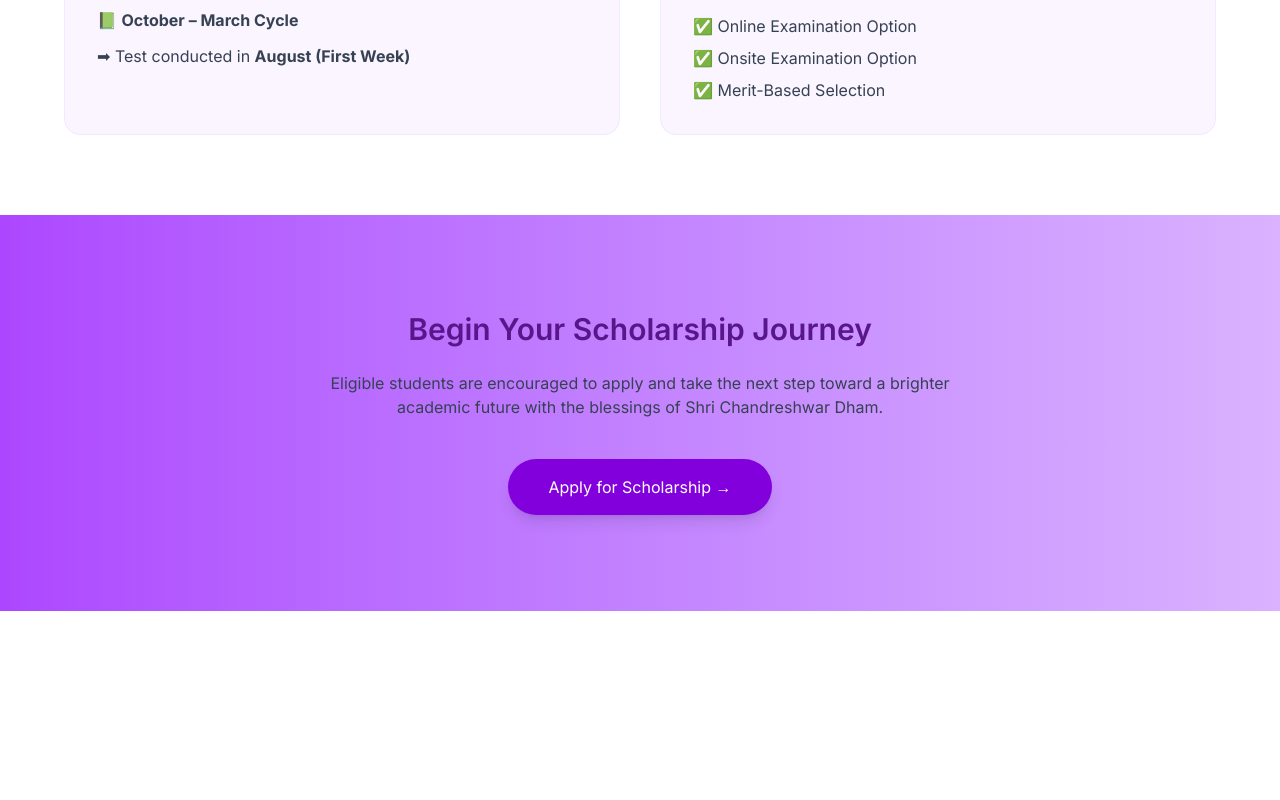
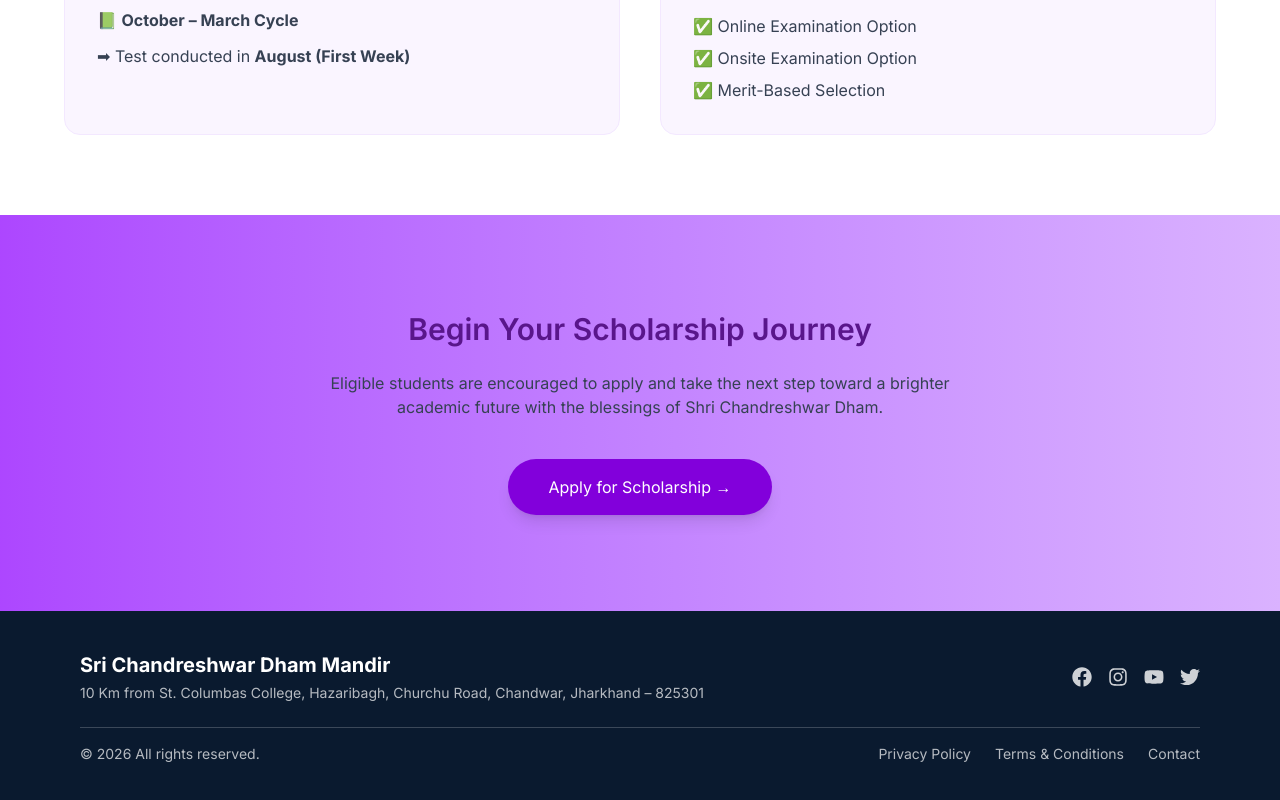
Before and after one commit to PathakAnshika/ShivTempleWebsite, a Next.js app: page /scholarship in a window 1280 px wide. Shown: the part 1590-2390 px from the top of the page. Before the commit the page ends 2201 px from the top, so only its background shows below. Built offline with nearby package versions, Linux system fonts and the light colour scheme.

Commit message:
Upgrade Next.js to fix security vulnerability

```diff
--- a/app/scholarship/page.jsx
+++ b/app/scholarship/page.jsx
@@ -2,7 +2,12 @@
 
 import { motion } from "framer-motion";
 import { useRouter } from "next/navigation";
-
+import {
+  FaFacebook,
+  FaInstagram,
+  FaYoutube,
+  FaTwitter,
+} from "react-icons/fa";
 export default function ScholarshipPage() {
   const router = useRouter();
 
@@ -233,6 +238,65 @@ export default function ScholarshipPage() {
   Apply for Scholarship →
 </motion.button>
  </section>
+ {/* FOOTER */}
+    <footer className="bg-[#0A1A2F] py-10 text-white">
+      <div className="max-w-6xl mx-auto px-4">
+
+        <div className="flex flex-col md:flex-row items-center justify-between gap-5">
+
+          <div>
+            <h3 className="text-xl font-bold text-center md:text-left">
+              Sri Chandreshwar Dham Mandir
+            </h3>
+
+            <p className="text-white/70 text-sm mt-1 text-center md:text-left">
+              10 Km from St. Columbas College, Hazaribagh,
+              Churchu Road, Chandwar, Jharkhand – 825301
+            </p>
+          </div>
+
+          <div className="flex gap-4 text-white/80">
+            {[FaFacebook, FaInstagram, FaYoutube, FaTwitter].map(
+              (Icon, i) => (
+                <a
+                  key={i}
+                  href="#"
+                  className="hover:text-white transition"
+                >
+                  <Icon className="text-xl" />
+                </a>
+              )
+            )}
+          </div>
+
+        </div>
+
+        <div className="border-t border-white/20 mt-6 mb-4"></div>
+
+        <div className="flex flex-col md:flex-row justify-between text-sm text-white/70 gap-3">
+
+          <p>
+            © {new Date().getFullYear()} All rights reserved.
+          </p>
+
+          <div className="flex gap-6 flex-wrap">
+            <a href="#" className="hover:text-white transition">
+              Privacy Policy
+            </a>
+
+            <a href="#" className="hover:text-white transition">
+              Terms & Conditions
+            </a>
+
+            <a href="#" className="hover:text-white transition">
+              Contact
+            </a>
+          </div>
+
+        </div>
+
+      </div>
+    </footer>
 
     </main>
   );
```
